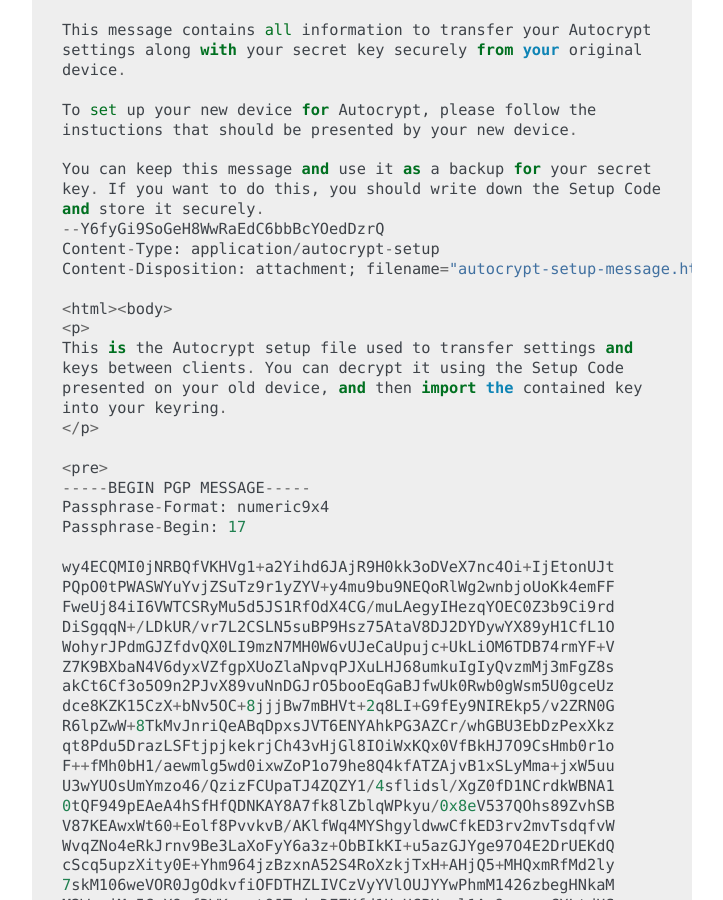
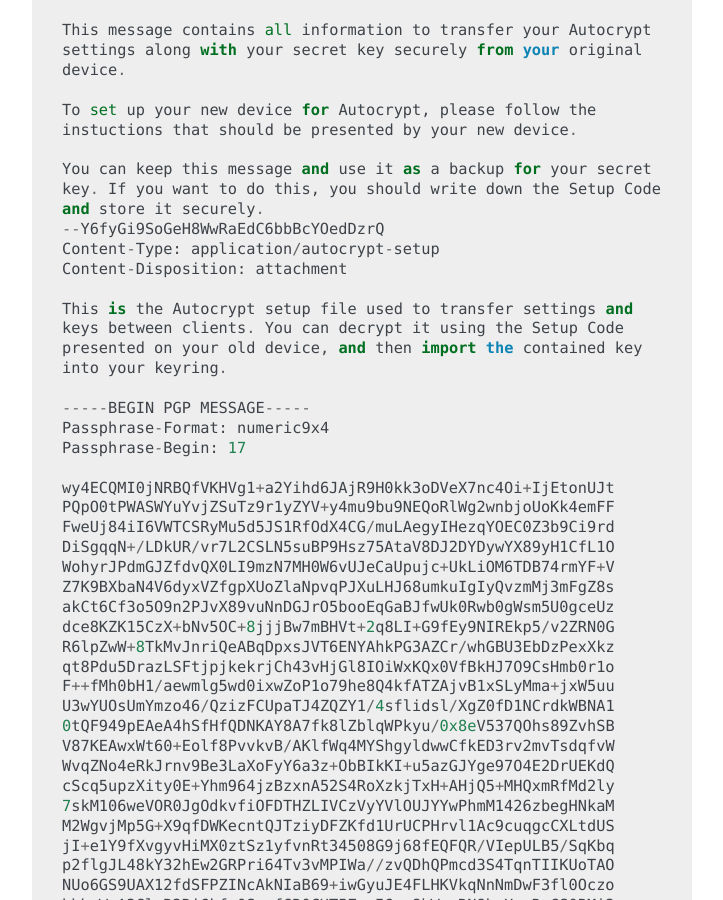
Before and after one commit to autocrypt/autocrypt, a Sphinx documentation site: the page built from doc/level1.rst, in a window 1280 px wide and 900 px high, scrolled down 20831 px. Shown: the whole window, without its empty margins (388-1111 px from the left). Built offline with Sphinx 7.4.7, drawn with Linux system fonts in a browser that asks for light colours.

Commit message:
don't put html in the setup message example
I feel like having html in the example is distracting. In particular,
it's not obvious why the content-disposition would have
filename="something.html", and we never mention it in the spec.

See also https://github.com/autocrypt/autocrypt/pull/186

```diff
--- a/doc/level1.rst
+++ b/doc/level1.rst
@@ -1023,17 +1023,13 @@
     and store it securely.
     --Y6fyGi9SoGeH8WwRaEdC6bbBcYOedDzrQ
     Content-Type: application/autocrypt-setup
-    Content-Disposition: attachment; filename="autocrypt-setup-message.html"
+    Content-Disposition: attachment
 
-    <html><body>
-    <p>
     This is the Autocrypt setup file used to transfer settings and
     keys between clients. You can decrypt it using the Setup Code
     presented on your old device, and then import the contained key
     into your keyring.
-    </p>
 
-    <pre>
     -----BEGIN PGP MESSAGE-----
     Passphrase-Format: numeric9x4
     Passphrase-Begin: 17
@@ -1159,7 +1155,6 @@
     mngm1QCMMw2v/j8=
     =9sJE
     -----END PGP MESSAGE-----
-    </pre></body></html>
     --Y6fyGi9SoGeH8WwRaEdC6bbBcYOedDzrQ--
 
 The encrypted message part contains:
```
